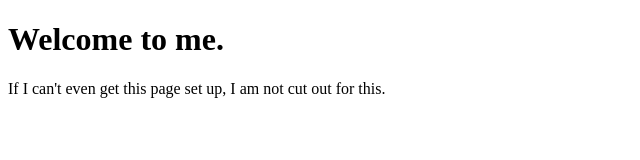
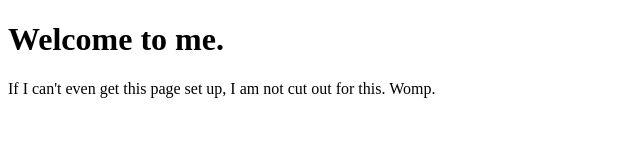
Before and after one commit to DianaLiao/dianaliao.github.io, a plain HTML site: page index.html in a window 1280 px wide. Shown: the full height of the page, 0-640 px from the left. Drawn offline with Linux system fonts and the light colour scheme.

Commit message:
Update index.html

```diff
--- a/index.html
+++ b/index.html
@@ -2,6 +2,6 @@
 <html>
 <body>
 <h1>Welcome to me.</h1>
-<p>If I can't even get this page set up, I am not cut out for this.</p>
+<p>If I can't even get this page set up, I am not cut out for this. Womp.</p>
 </body>
 </html>
```
